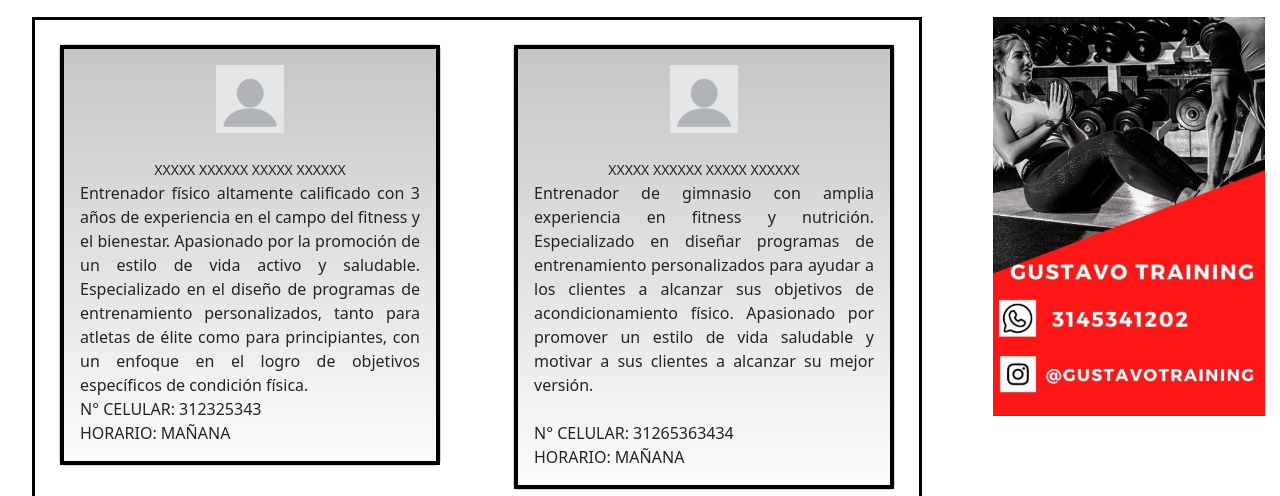
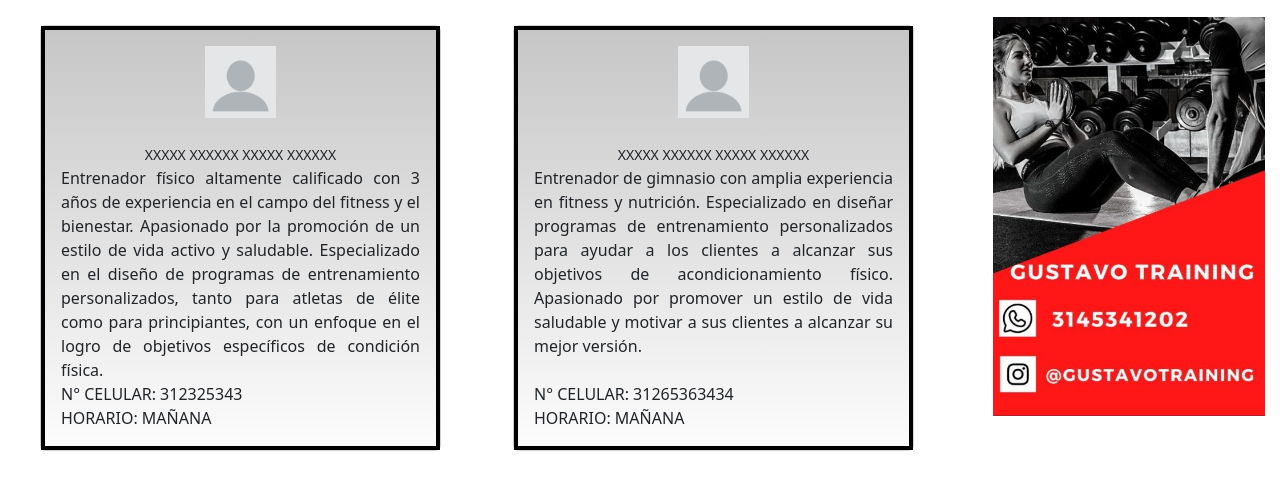
Before and after one commit to MyllerMontesino/Compartido1, a plain HTML site: page Compartido/entrenadores.html in a window 1280 px wide. Shown: the part 159-655 px from the top of the page. Drawn offline with nearby package versions, Linux system fonts and the light colour scheme.

Commit message:
Update entrenadores.css

```diff
--- a/Compartido/css/entrenadores.css
+++ b/Compartido/css/entrenadores.css
@@ -60,8 +60,7 @@ main{
     margin: auto !important;
 }
 section{
-    border: black solid 3px;
-    margin: 2rem;
+    margin: 1rem;
 }
 aside{
     position: relative;
```
